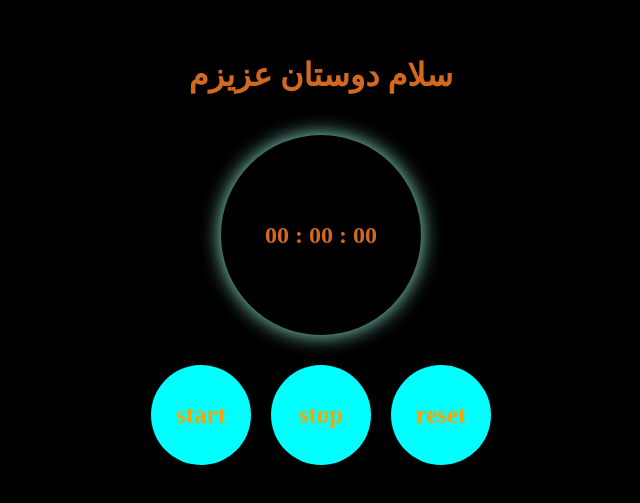
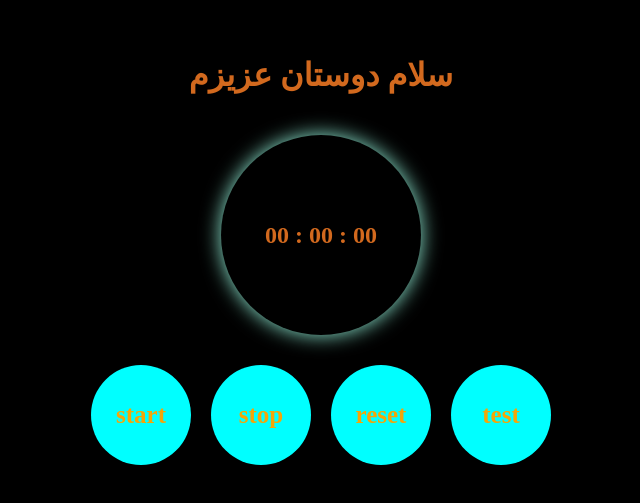
Before and after one commit to mohamadam13858/react2, a React (Create React App) app: page / in a window 1280 px wide. Shown: the part 145-648 px from the top of the page, without its empty margins (319-959 px from the left). Built offline with nearby package versions, Linux system fonts and the light colour scheme.

Commit message:
stopwatch2

```diff
--- a/src/App.js
+++ b/src/App.js
@@ -1,10 +1,10 @@
-import React from 'react';
+import React , {useState} from 'react';
 import ReactDOM from 'react-dom';
 import './style.css'
 import Hello from './Hello';
 import Timer from './Timer';
 
-class App extends React.Component {
+/*class App extends React.Component {
   constructor() {
     super();
     this.state = {
@@ -28,6 +28,18 @@ class App extends React.Component {
       </div>
     )
   }
+}*/
+const App = ()=>{
+  const [title , setTitle] = useState("سلام دوستان عزیزم");
+  const handleSetTitle = ()=>{
+    setTitle("من محمدم")
+  }
+  return(
+    <div className="main">
+    <Hello title={title} />
+    <Timer x={handleSetTitle} />
+  </div>
+  )
 }
 
 export default App;
--- a/src/Timer.js
+++ b/src/Timer.js
@@ -75,6 +75,7 @@ let s = this.state.second
       <span className="action_button start_burtton" onClick={this.startInterval}>start</span>
       <span className="action_button stop_burtton" onClick={this.stopInterval}>stop</span>
       <span className="action_button reset_burtton" onClick={this.resetInterval}>reset</span>
+      <span className="action_button reset_burtton" onClick={this.props.x}>test</span>
     </div>
     </>
     )
```
